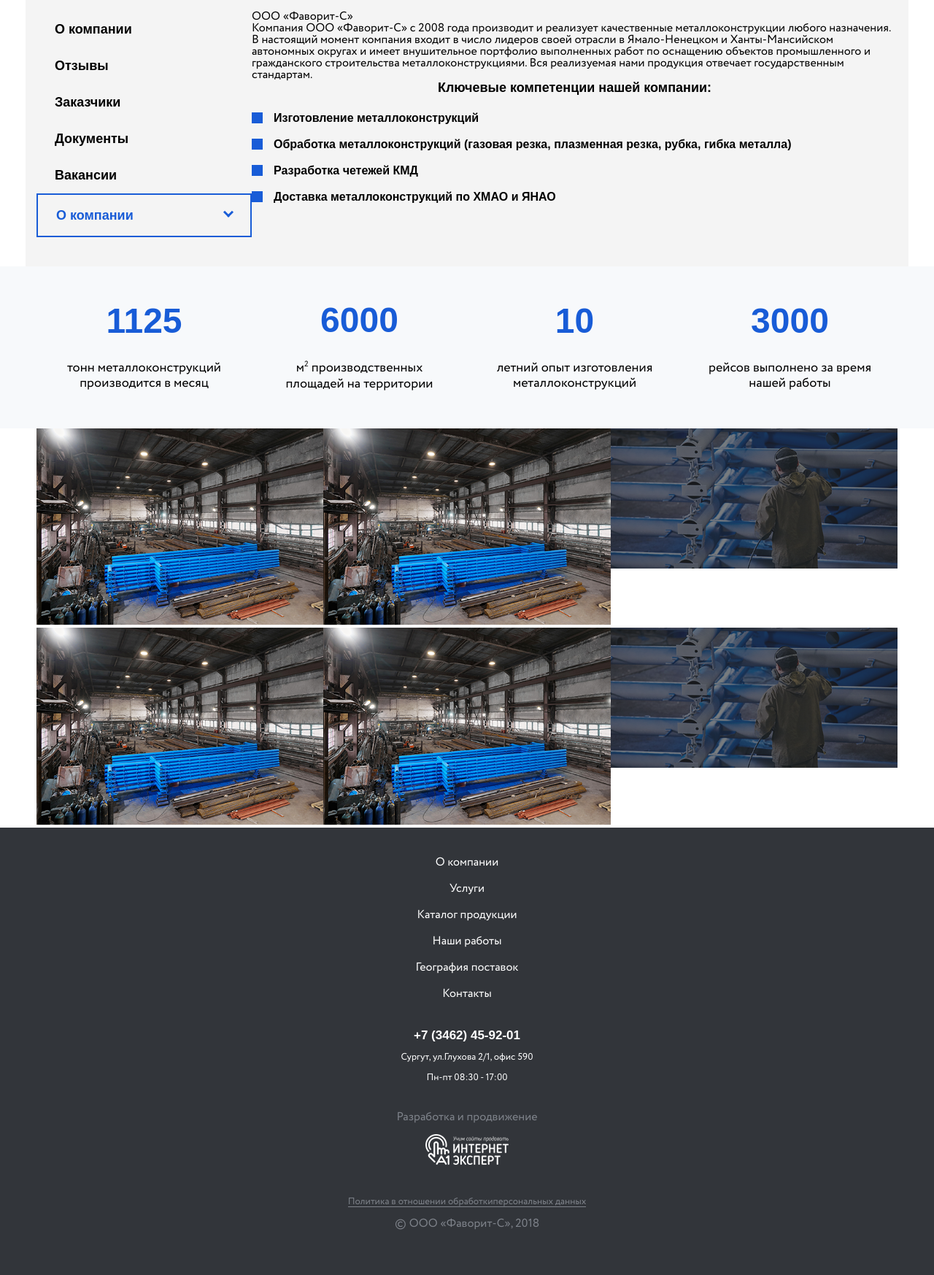
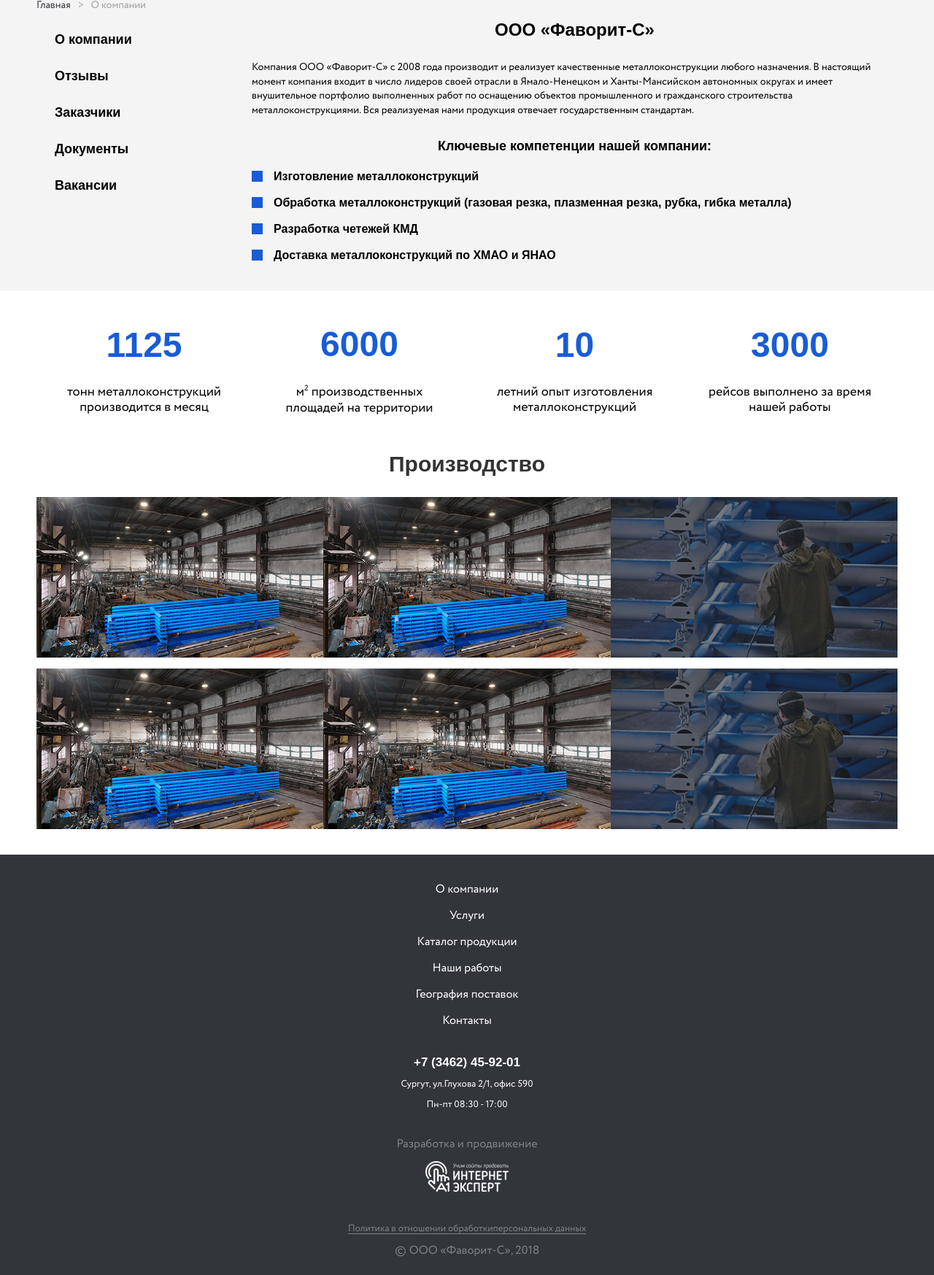
Before and after one commit to a1expert/favorit, a PHP site: page /about.html in a window 1280 px wide. Shown: the part 100-1847 px from the top of the page at 73% size. Before the commit the page ends 1785 px from the top, so only its background shows below. Run offline with PHP 8.4, Linux system fonts and the light colour scheme; some web fonts are replaced.

Commit message:
done pages in directory about

```diff
--- a/html/about.html
+++ b/html/about.html
@@ -10,7 +10,7 @@
     <script src="https://cdnjs.cloudflare.com/ajax/libs/OwlCarousel2/2.3.4/owl.carousel.min.js"></script>
     <script src="https://cdnjs.cloudflare.com/ajax/libs/magnific-popup.js/1.1.0/jquery.magnific-popup.min.js"></script>
     <script src="assets/scripts/main.js"></script>
-    <title>Главна страница</title>
+    <title>О компании</title>
 </head>
 <body class="page__mainPage">
     <svg class="allSvgCont" xmlns="http://www.w3.org/2000/svg">
@@ -24,7 +24,20 @@
         </symbol>
     </svg>
     <header class="header" id="header">
-        <div class="container">
+        <div class="container hidden-lg hidden-md">
+            <div class="row">
+                <div class="col-xs-4 header__mMenuOpenBtn" id="mMenuOpenBtn">
+                    <svg xmlns:xlink="http://www.w3.org/1999/xlink"><use xlink:href="#mBtn_svg"></use></svg>
+                </div>
+                <a href="index.html" class="col-xs-4 logoLink header__logoLink">
+                    <img src="assets/img/logo.png" alt="Логотип" title="Hа главную" class="header__logoImg">
+                </a>
+                <div class="col-xs-4 header__callback" id="headerCallbackBtn">
+                    <svg xmlns:xlink="http://www.w3.org/1999/xlink"><use xlink:href="#phone_svg"></use></svg>
+                </div>
+            </div>
+        </div>
+        <div class="container hidden-sm hidden-xs">
             <div class="row">
                 <div class="col-xs-4 header__mMenuOpenBtn" id="mMenuOpenBtn">
                     <svg xmlns:xlink="http://www.w3.org/1999/xlink"><use xlink:href="#mBtn_svg"></use></svg>
@@ -52,8 +65,8 @@
         </ul>
     </nav>
     <div class="main" id="main">
-        <div class="breadcrumbs">
-            <div class="container">
+        <div class="hidden-xs breadcrumbs">
+            <div class="container container_bg">
                 <ul class="breadcrums__list">
                     <li class="breadcrumbs__item"><a href="/" class="breadcrumbs_link">Главная</a></li>
                     <li class="breadcrumbs__item"><a href="#" class="breadcrumbs_link">О компании</a></li>
@@ -70,9 +83,9 @@
                         <li class="leftMenu__item"><a href="documents.html" class="leftMenu__link">Документы</a></li>
                         <li class="leftMenu__item"><a href="vacancies.html" class="leftMenu__link">Вакансии</a></li>
                     </ul>
-                    <div class="btn btn_white mobileLeftMenuCurrent" id="mobileLeftMenuBtn">
+                    <div class="hidden-md hidden-lg btn btn_white mobileLeftMenuCurrent" id="mobileLeftMenuBtn">
                         <span class="mobileLeftMenuCurrent__name" id="mobileLeftMenuCurrentName">О компании</span>
-                        <span class="btn__arrow mobileLeftMenuCurrent__btnArrow"></span>
+                        <span class="btn__arrow btn__arrow_vertical"></span>
                     </div>
                     <ul class="mobileLeftMenu" id="mobileLeftMenu">
                         <li class="leftMenu__item"><a href="about.html" class="leftMenu__link leftMenu__link_current">О компании</a></li>
@@ -97,6 +110,7 @@
                 </div>
             </div>
         </div>
+    </div> <!--end main-->
     <section class="companyNumbers">
         <div class="container">
             <div class="row companyNumbers__inner center-xs middle-xs">
@@ -121,6 +135,7 @@
     </section>
     <section class="gallery">
         <div class="container">
+            <h2 class="h2 gallery__h2">Производство</h2>
             <div class="row gallery__list">
                 <a href="assets/img/photo_003.png" class="col-xs-12 col-sm-4 gallery__img">
                     <img src="assets/img/photo_003.png" class="gallery__prewImg" alt="">
@@ -128,7 +143,7 @@
                 <a href="assets/img/photo_003.png" class="col-xs-12 col-sm-4 gallery__img">
                     <img src="assets/img/photo_003.png" class="gallery__prewImg" alt="">
                 </a>
-                    <a href="" class="col-xs-12 col-sm-4 gallery__img">
+                <a href="assets/img/metmake.png" class="col-xs-12 col-sm-4 gallery__img">
                     <img src="assets/img/metmake.png" class="gallery__prewImg" alt="">
                 </a>
                 <a href="assets/img/photo_003.png" class="hidden-xs col-sm-4 gallery__img">
@@ -137,13 +152,12 @@
                 <a href="assets/img/photo_003.png" class="hidden-xs col-sm-4 gallery__img">
                     <img src="assets/img/photo_003.png" class="gallery__prewImg" alt="">
                 </a>
-                    <a href="" class="hidden-xs col-sm-4 gallery__img">
+                <a href="assets/img/metmake.png" class="hidden-xs col-sm-4 gallery__img">
                     <img src="assets/img/metmake.png" class="gallery__prewImg" alt="">
                 </a>
             </div>
         </div>
     </section>
-    </div> <!--end main-->
     <footer class="footer">
         <div class="container">
             <nav class="footerMenu">
--- a/html/assets/styles/main.css
+++ b/html/assets/styles/main.css
@@ -22,6 +22,14 @@
   font-family: "Circe";
   src: url("../fonts/CRC65.otf"), url("../fonts/CRC65.otf");
   font-weight: 700;
+}
+@font-face {
+	font-family: 'Myriad Pro';
+	src: url('../fonts/MyriadPro-Regular.eot');
+	src: url('../fonts/MyriadPro-Regular.eot?#iefix') format('embedded-opentype'),
+	url('../fonts/MyriadPro-Regular.woff') format('woff'),
+	url('../fonts/MyriadPro-Regular.ttf') format('truetype');
+	font-weight: 400;
 }
 * {
   margin: 0;
@@ -185,6 +193,9 @@ table {
 sup{
 	font-size: 0.6em;
 }
+b{
+	font-weight: 700;
+}
 .visuallyHidden {
 	position: absolute;
 	clip: rect(0 0 0 0);
@@ -220,6 +231,10 @@ sup{
 	flex-direction: row;
 	-ms-flex-wrap: wrap;
 	flex-wrap: wrap;
+}
+.row.col{
+	-ms-flex-direction: column;
+	flex-direction: column;
 }
 .row.reverse {
 	-ms-flex-direction: row-reverse;
@@ -967,7 +982,7 @@ sup{
 		display: none !important;
 	}
 }
-@media (min-width: 1200){
+@media (min-width: 1200px){
 	.hidden-lg{
 		display: none !important;
 	}
@@ -1005,6 +1020,9 @@ a{
 *	|	|  /	\		|  /	\	/	 \	 \	  /
 *	|	| /		 \  	| /		 \ /	  \   \__/
 */
+.main{
+	background-color: #f4f4f4;
+}
 .h2{
 	font-size: 30px;
     color: #333;
@@ -1110,9 +1128,11 @@ a{
     border: 3px solid;
     border-left: none;
     border-bottom: none;
+}
+.btn__arrow_horizontal{
 	transform: rotateZ(45deg) translateX(0px) translateY(0px);
 }
-.btn:hover .btn__arrow, .btn:focus .btn__arrow{
+.btn:hover .btn__arrow_horizontal, .btn:focus .btn__arrow_horizontal{
     transform: rotateZ(45deg) translateX(5px) translateY(-5px);
 }
 .firstBlock__btn {
@@ -1243,7 +1263,6 @@ a{
     color: #185cd7;
 }
 .companyNumbers{
-	background-color: #f7f9fb;
 	padding-top: 50px;
 }
 .companyNumbers__text {
@@ -1255,7 +1274,6 @@ a{
     margin-bottom: 50px;
 }
 .catalog {
-	background-color: #f7f9fb;
 	padding-bottom: 50px;
 }
 
@@ -1380,10 +1398,25 @@ a{
     border-bottom: 1px #c9cfda80 solid;
 }
 .breadcrumbs {
-    display: none;
+    font-size: 14px;
+}
+.breadcrumbs_link {
+    color: #32353a;
+}
+.breadcrumbs__item:last-child .breadcrumbs_link{
+    color: #9f9f9f;
+    pointer-events: none;
+}
+.breadcrums__list {
+    display: flex;
+}
+.breadcrumbs__item:not(:last-child)::after{
+    content: ">";
+    margin: 0 10px;
+    color: #9f9f9f;
+    font-size:13px;
 }
 .container_aside {
-	background-color: #f4f4f4;
 	padding-top: 15px;
 }
 .mobileLeftMenuCurrent {
@@ -1393,7 +1426,7 @@ a{
     width: 100%;
     border: 2px solid #185cd7;
 }
-.mobileLeftMenuCurrent__btnArrow {transform: rotateZ(135deg) translateX(-3px) translateY(3px);}
+.btn__arrow_vertical {transform: rotateZ(135deg) translateX(-3px) translateY(3px);}
 .aside {
     position: relative;
     margin-bottom: 40px;
@@ -1401,7 +1434,6 @@ a{
 .mobileLeftMenu {
     position: absolute;
     z-index: 1;
-    background-color: #f4f4f4;
     width: 100%;
     border: 2px solid #185cd7;
     border-top: none;
@@ -1409,23 +1441,167 @@ a{
     box-shadow: 0 10px 15px 0 #e0e0e0;
 }
 .mobileLeftMenu_open{display: block;}
-.leftMenu__item {
+.leftMenu__link {
+    color: #000;
+    font-size: 18px;
+	font-weight: 700;
 	height: 50px;
     display: flex;
     align-items: center;
     padding-left: 25px;
 }
-.leftMenu__link {
-    color: #000;
-    font-size: 18px;
-    font-weight: 700;
-}
 .leftMenu__link_current {
     color: #185cd7;
 }
 .mobileLeftMenuCurrent__name {
 	font-size: 18px;
-}
-.mobileLeftMenuCurrent:focus .btn__arrow, .mobileLeftMenuCurrent:hover .btn__arrow {
+	width: 100%;
+    height: 100%;
+    display: flex;
+    align-items: center;
+}
+.btn.mobileLeftMenuBtn_open .btn__arrow {
     transform: rotateZ(315deg) translateX(0px) translateY(0px);
 }
+.h1 {
+    font-size: 24px;
+    font-weight: 700;
+    margin-bottom: 30px;
+    text-align: center;
+}
+.text {
+    margin-bottom: 30px;
+}
+.text p {
+    font-size: 14px;
+    line-height: 1.4;
+    margin-bottom: 10px
+}
+.gallery__h2 {
+    margin-bottom: 30px;
+}
+.gallery__img {
+    height: 220px;
+    margin-bottom: 15px;
+}
+.gallery__prewImg {
+    width: 100%;
+    height: 100%;
+    object-fit: cover;
+}
+.gallery {
+    margin-bottom: 20px;
+}
+.reviewList__item {
+    margin-bottom: 45px;
+}
+.review__img {
+    width: 220px;
+    height: 320px;
+    margin-bottom: 25px;
+    cursor: zoom-in;
+}
+.review__prewImg {
+    width: 100%;
+    height: 100%;
+}
+.reviewerName {
+    font-size: 18px;
+    margin-bottom: 14px;
+}
+.reviewerPosition {
+    margin-bottom: 9px;
+}
+.reviewerCompany,
+.reviewerPosition{
+    font-size: 14px;
+    color: #9ca3af;
+}
+.clientsList__item {
+    margin-bottom: 30px;
+}
+.clientsList__link {
+    width: 230px;
+    height: 130px;
+    background-color: #fff;
+    display: flex;
+    align-items: center;
+    justify-content: center;
+    margin-bottom:25px;
+}
+.clientsList__prewImg {
+    max-width: 100%;
+    max-height: 100%;
+    object-fit: cover;
+    filter: grayscale(100%);
+
+}
+.clientsList__link:hover .clientsList__prewImg{
+    filter:none;
+}
+.clientName {
+    font-size: 18px;
+    margin-bottom: 14px;
+}
+.clientLink {
+    font-size: 14px;
+    color: #9ca3af;
+    font-family: "Myriad Pro";
+}
+.vacanciesItem {
+    height: 180px;
+    background-color: #185cd7;
+    margin-bottom: 15px;
+    color: #fff;
+    padding: 35px 35px 0 35px;
+}
+.vacanciesInfo {
+    width: 49%;
+    display: inline-block;
+    font-size: 14px;
+}
+.vacanciesItem__name {
+    height: 80px;
+    font-size: 20px;
+    font-weight: 700;
+}
+.vacanciesInfo__name {
+    margin-bottom: 8px;
+}
+.vacanciesInfo__value {
+    font-weight: 700;
+}
+.vacancy__subHeader{
+	font-size: 18px;
+	font-weight: bold;
+	padding: 0 30px 25px 0;
+}
+.textList__vacancy{
+	margin-bottom: 40px;
+}
+.vacancy__subHeader_lesspadding{
+	padding-bottom: 20px;
+}
+.vacancyBottom__email {
+    background-color: #185cd7;
+    height: 90px;
+    align-items: center;
+}
+.vacancyBottom__email {
+    background-color: #185cd7;
+    height: 90px;
+    align-items: center;
+    margin-bottom: 40px;
+}
+.vacancyEmailWrapper {margin-left: 20px;}
+.vacancyEmailText {
+    font-size: 12px;
+	color: #fff;
+	margin-bottom: 10px;
+}
+.vacancyEmailAddress {
+    font-size: 18px;
+    color: #fff;
+    font-weight: 700;
+    text-decoration: underline;
+}
```
Also changed, not shown: html/assets/scripts/main.js (+40 -5 lines), html/index.html (+18 -5 lines). Lines whose indentation alone changed are shown as unchanged.
